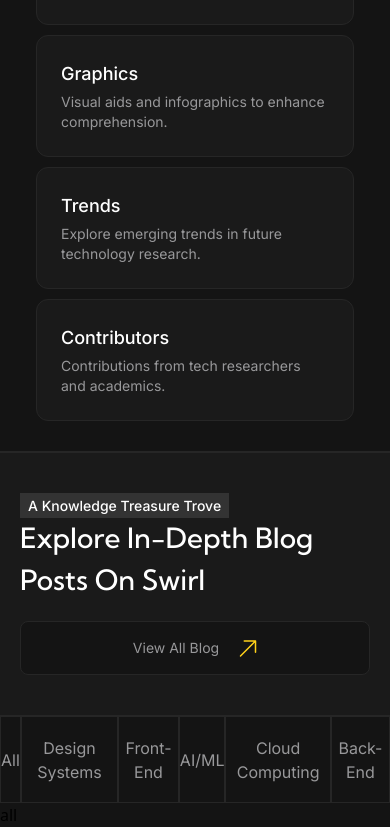
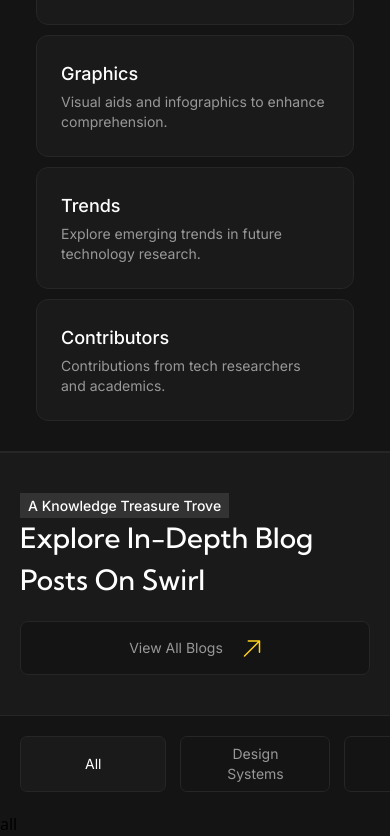
Before and after one commit to AbassKoyang/swirl, a React (Vite) app: page / in a window 390 px wide. Shown: the part 2970-3806 px from the top of the page. Built offline with nearby package versions, Linux system fonts and the light colour scheme.

Commit message:
add: responsiveness for landingpagebloglayout, pagination for landingpagebloglayout

```diff
--- a/src/components/LandingPageBlogLayout.jsx
+++ b/src/components/LandingPageBlogLayout.jsx
@@ -5,25 +5,27 @@
     const [category, setCategory] = useState('all');
   return (
     <section className="w-full">
-    <div className="w-full lg:p-10 2xl:px-[162px] 2xl:py-[50px] lg:gap-[14px] 2xl:gap-5 bg-[#141414] flex items-center">
-            <button onClick={() => setCategory('all')}  className="lg:w-[200px] lg:h-[68px] 2xl:w-[250px] h-[87px] bg-transparent border border-[#262626] flex justify-center items-center font-inter lg:text-sm 2xl:text-lg text-[#98989A] lg:rounded-[7px] 2xl:rounded-lg">
+        <div className="w-full overflow-x-auto bg-[#141414]">
+        <div className="min-w-full p-5 lg:p-10 2xl:px-[162px] gap-[14px] 2xl:py-[50px] lg:gap-[14px] 2xl:gap-5 bg-[#141414] flex items-center">
+            <button onClick={() => setCategory('all')}  className={`w-[150px] h-[56px] px-16 py-4 lg:py-0 lg:px-0 lg:w-[200px] lg:h-[68px] 2xl:w-[250px] 2xl:h-[87px] border border-[#262626] flex justify-center items-center font-inter font-meium lg:font-normal text-sm 2xl:text-lg ${category === 'all' ? 'text-white bg-[#1A1A1A]' : 'text-[#98989A]' } rounded-[7px] 2xl:rounded-lg`}>
                 All
             </button>
-            <button onClick={() => setCategory('design-systems')}  className="lg:w-[200px] lg:h-[68px] 2xl:w-[250px] h-[87px] bg-transparent border border-[#262626] flex justify-center items-center font-inter lg:text-sm 2xl:text-lg text-[#98989A] lg:rounded-[7px] 2xl:rounded-lg">
+        <button onClick={() => setCategory('design-systems')}  className={`w-[150px] h-[56px] px-16 py-4 lg:py-0 lg:px-0 lg:w-[200px] lg:h-[68px] 2xl:w-[250px] 2xl:h-[87px] border border-[#262626] flex justify-center items-center font-inter font-meium lg:font-normal text-sm 2xl:text-lg ${category === 'design-systems' ? 'text-white bg-[#1A1A1A]' : 'text-[#98989A]' } rounded-[7px] 2xl:rounded-lg`}>
                 Design Systems
             </button>
-            <button onClick={() => setCategory('front-end')} className="lg:w-[200px] lg:h-[68px] 2xl:w-[250px] h-[87px] bg-transparent border border-[#262626] flex justify-center items-center font-inter lg:text-sm 2xl:text-lg text-[#98989A] lg:rounded-[7px] 2xl:rounded-lg">
+        <button onClick={() => setCategory('front-end')} className={`w-[150px] h-[56px] px-16 py-4 lg:py-0 lg:px-0 lg:w-[200px] lg:h-[68px] 2xl:w-[250px] 2xl:h-[87px] border border-[#262626] flex justify-center items-center font-inter font-meium lg:font-normal text-sm 2xl:text-lg ${category === 'front-end' ? 'text-white bg-[#1A1A1A]' : 'text-[#98989A]' } rounded-[7px] 2xl:rounded-lg`}>
                 Front-End
             </button>
-            <button onClick={() => setCategory('ai-ml')} className="lg:w-[200px] lg:h-[68px] 2xl:w-[250px] h-[87px] bg-transparent border border-[#262626] flex justify-center items-center font-inter lg:text-sm 2xl:text-lg text-[#98989A] lg:rounded-[7px] 2xl:rounded-lg">
+        <button onClick={() => setCategory('ai-ml')} className={`w-[150px] h-[56px] px-16 py-4 lg:py-0 lg:px-0 lg:w-[200px] lg:h-[68px] 2xl:w-[250px] 2xl:h-[87px] border border-[#262626] flex justify-center items-center font-inter font-meium lg:font-normal text-sm 2xl:text-lg ${category === 'ai-ml' ? 'text-white bg-[#1A1A1A]' : 'text-[#98989A]' } rounded-[7px] 2xl:rounded-lg`}>
                 AI/ML
             </button>
-            <button onClick={() => setCategory('cloud-computing')} className="lg:w-[200px] lg:h-[68px] 2xl:w-[250px] h-[87px] bg-transparent border border-[#262626] flex justify-center items-center font-inter lg:text-sm 2xl:text-lg text-[#98989A] lg:rounded-[7px] 2xl:rounded-lg">
+        <button onClick={() => setCategory('cloud-computing')} className={`w-[150px] h-[56px] px-16 py-4 lg:py-0 lg:px-0 lg:w-[200px] lg:h-[68px] 2xl:w-[250px] 2xl:h-[87px] border border-[#262626] flex justify-center items-center font-inter font-meium lg:font-normal text-sm 2xl:text-lg ${category === 'cloud-computing' ? 'text-white bg-[#1A1A1A]' : 'text-[#98989A]' } rounded-[7px] 2xl:rounded-lg`}>
                 Cloud Computing
             </button>
-            <button onClick={() => setCategory('back-end')} className="lg:w-[200px] lg:h-[68px] 2xl:w-[250px] h-[87px] bg-transparent border border-[#262626] flex justify-center items-center font-inter lg:text-sm 2xl:text-lg text-[#98989A] lg:rounded-[7px] 2xl:rounded-lg">
+        <button onClick={() => setCategory('back-end')} className={`w-[150px] h-[56px] px-16 py-4 lg:py-0 lg:px-0 lg:w-[200px] lg:h-[68px] 2xl:w-[250px] 2xl:h-[87px] border border-[#262626] flex justify-center items-center font-inter font-meium lg:font-normal text-sm 2xl:text-lg ${category === 'back-end' ? 'text-white bg-[#1A1A1A]' : 'text-[#98989A]' } rounded-[7px] 2xl:rounded-lg`}>
                 Back-End
             </button>
+        </div>
         </div>
         <div className="w-full">
             {category === 'all' && (
--- a/src/pages/Home.jsx
+++ b/src/pages/Home.jsx
@@ -40,7 +40,7 @@
           <FeaturesCard feature='Contributors' description='Contributions from tech researchers and academics.' />
         </div>
       </div>
-      <SubheadingCon heading='Explore in-depth blog posts on swirl' text='A Knowledge Treasure Trove' styles='w-full md:w-fit flex items-center justify-center gap-5 2xl:gap-[10px] px-[20px] py-4 2xl:px-[24px] 2xl:py-[18px] mt-[20px] 2xl:mt-[30px] bg-[#141414] border border-[#262626] rounded-[8px] 2xl:rounded-xl text-[#98989A] font-normal font-inter text-sm 2xl:text-lg z-20' buttonText='View All Blog' />
+      <SubheadingCon heading='Explore in-depth blog posts on swirl' text='A Knowledge Treasure Trove' styles='w-full md:w-fit flex items-center justify-center gap-5 2xl:gap-[10px] px-[20px] py-4 2xl:px-[24px] 2xl:py-[18px] mt-[20px] 2xl:mt-[30px] bg-[#141414] border border-[#262626] rounded-[8px] 2xl:rounded-xl text-[#98989A] font-normal font-inter text-sm 2xl:text-lg z-20' buttonText='View All Blogs' />
       </section>
       <LandingPageBlogLayout />
     </section>
```
